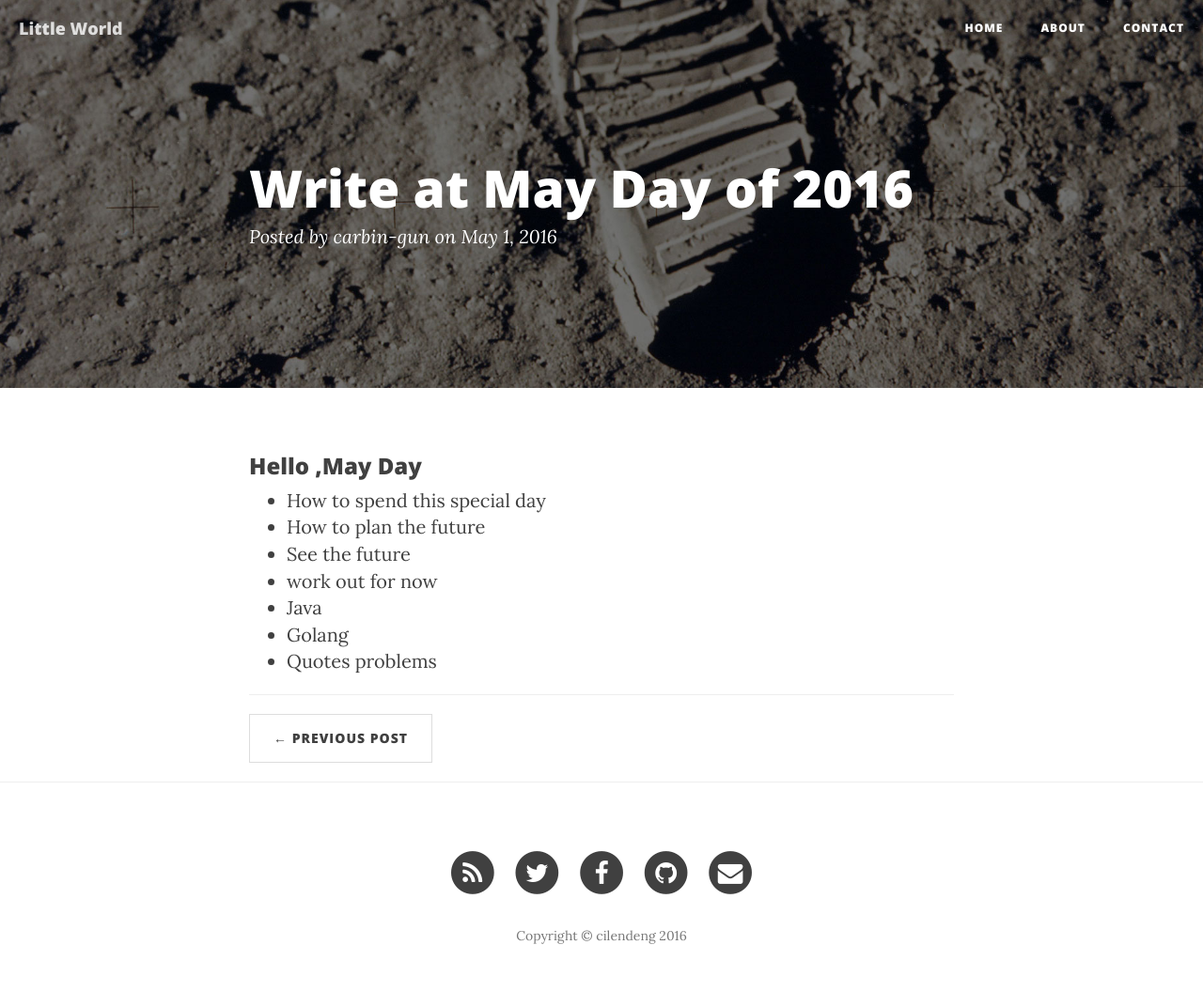
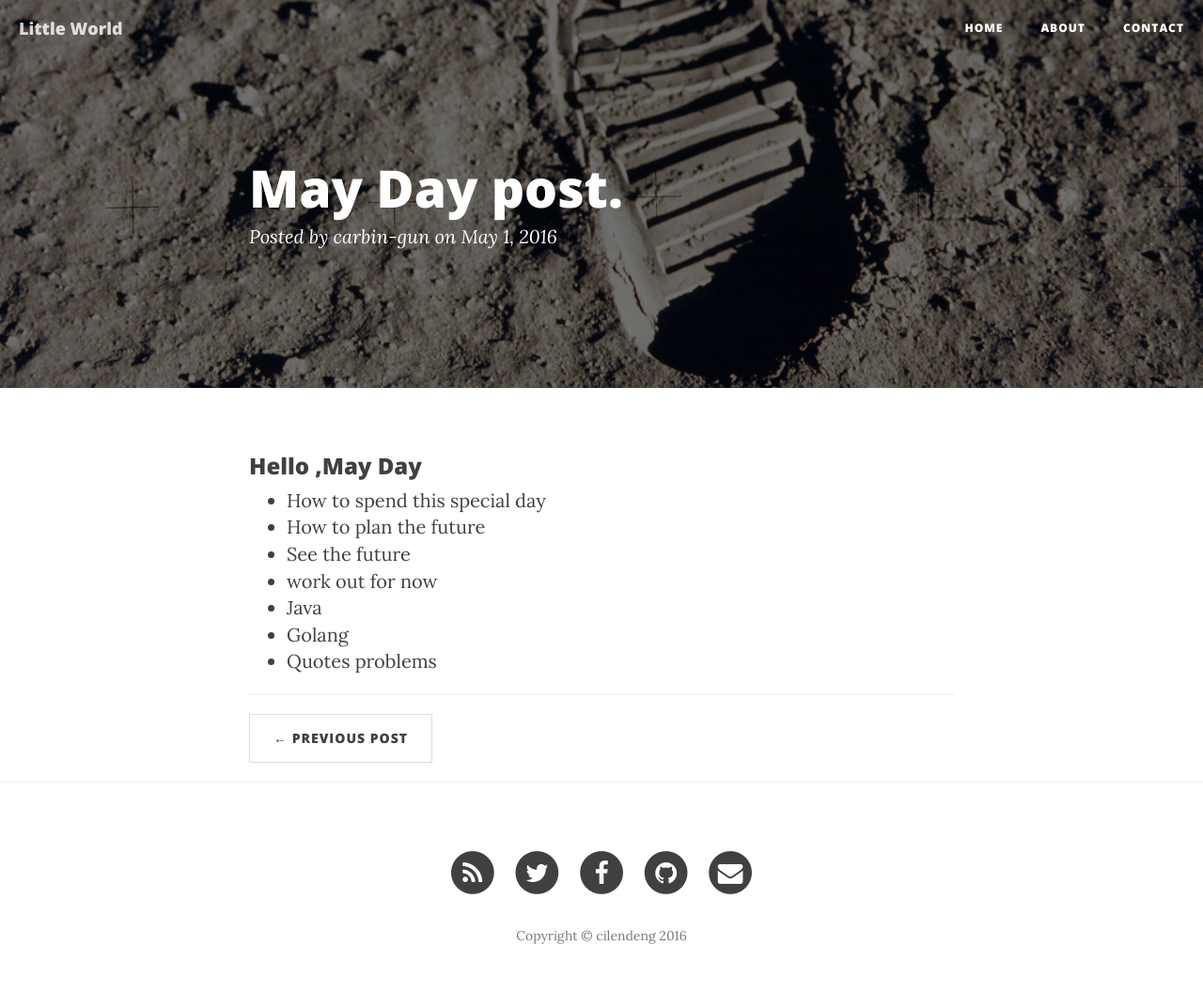
Before and after one commit to carbin-gun/littleworld, a Jekyll site: the page built from _posts/2016-05-01-test-may-day.markdown, in a window 1280 px wide. Shown: the whole page at 94% size. Built offline with Jekyll 4.4.1, drawn with Linux system fonts in a browser that asks for light colours; nearby versions of some CDN libraries.

Commit message:
recorrect syntaxt

```diff
--- a/_posts/2016-05-01-test-may-day.markdown
+++ b/_posts/2016-05-01-test-may-day.markdown
@@ -1,8 +1,8 @@
 ---
 layout:     post
-title:      " Write at  May Day of 2016 "
-date:  2016-05-01 22:00:00
-author: "carbin-gun"
+title:      "May Day post."
+date:       2016-05-01 22:00:00
+author:     "carbin-gun"
 header-img: "img/post-bg-05.jpg"
 ---
 
```
